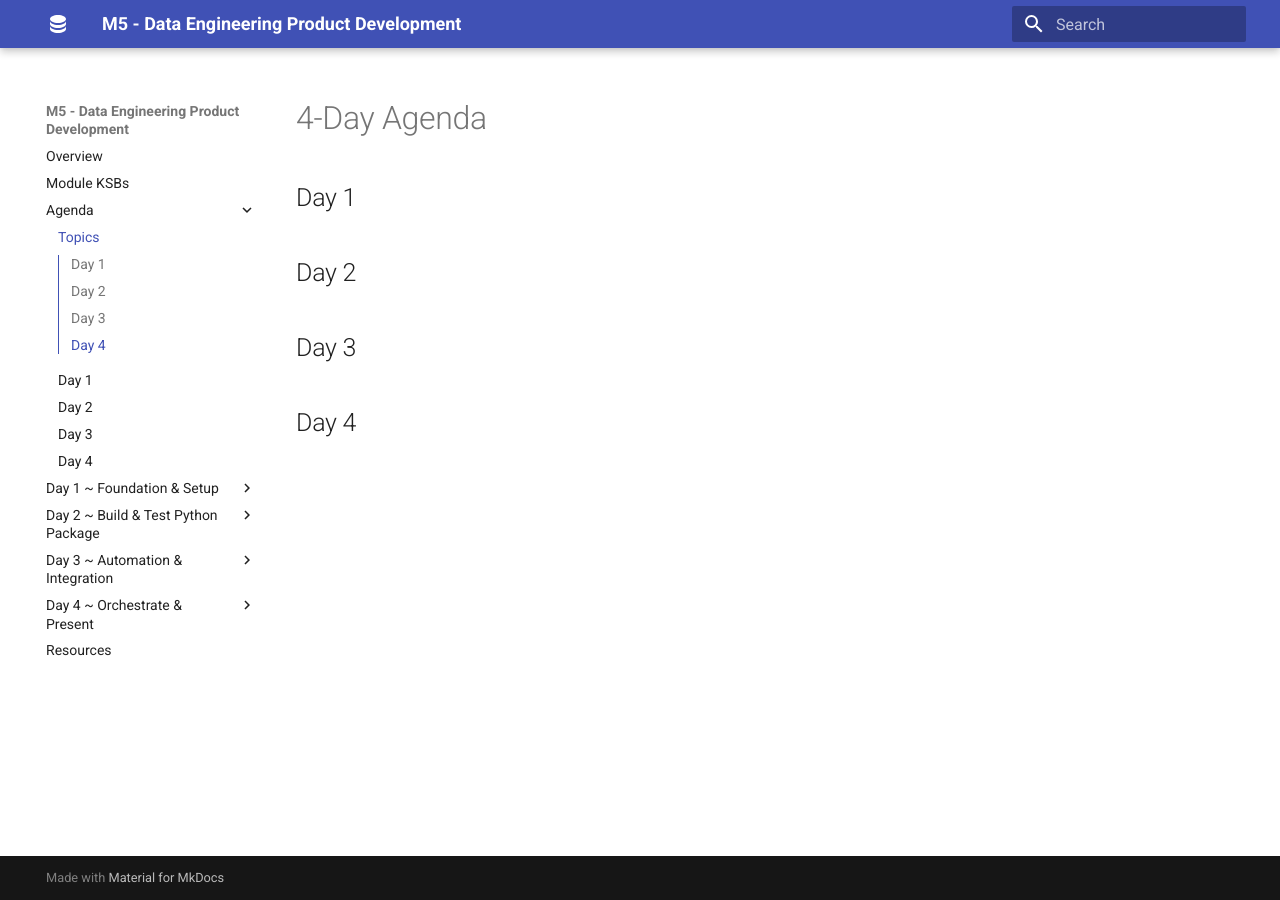
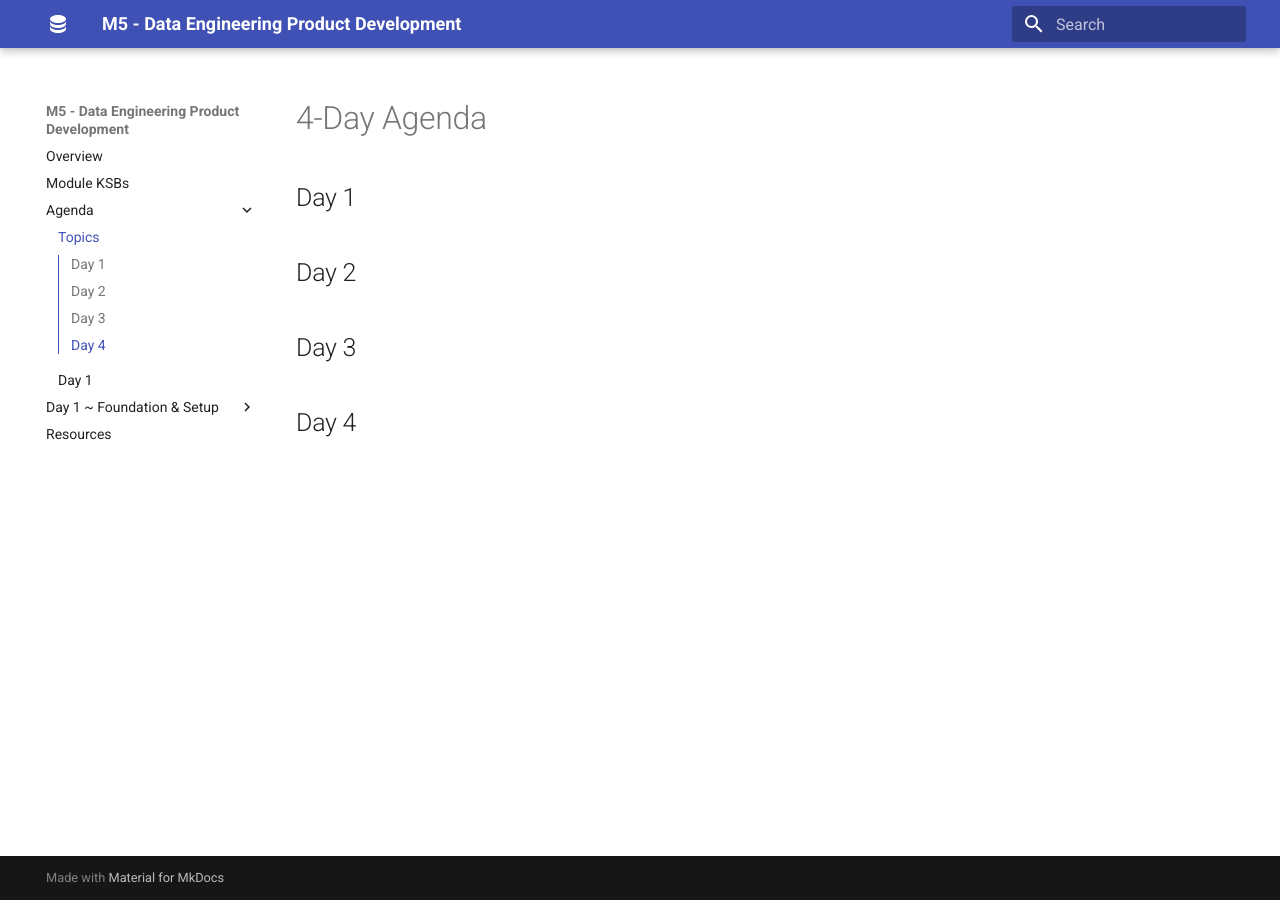
Before and after one commit to qaalabs/DE5M5, an MkDocs documentation site: the page built from docs/agenda/index.md, in a window 1280 px wide. Built offline with MkDocs 1.6.1 and Material for MkDocs 9.7.7, drawn with Linux system fonts in a browser that asks for light colours; some of the changed lines change nothing that is shown.

Commit message:
Auto commit by uthisha

```diff
--- a/mkdocs.yml
+++ b/mkdocs.yml
@@ -10,9 +10,6 @@ nav:
   - Agenda:
     - Topics: agenda/index.md
     - Day 1: agenda/day1.md
-    - Day 2: agenda/day2.md
-    - Day 3: agenda/day3.md
-    - Day 4: agenda/day4.md
 
   - "Day 1 ~ Foundation & Setup":
     - "Library Pipeline Scenario": day1/scenario.md
@@ -27,40 +24,6 @@ nav:
     - "Local development": day1/clone-repo.md
     - "Create local development env": day1/dev-environment.md
     - "Write first Python code": day1/write-code.md
-
-  - "Day 2 ~ Build & Test Python Package":
-    - "🌅 Welcome to Day 2 of DE5 Module 5": labs/21-setup.md
-    - "🖥️ VM Setup + LOD Setup": labs/22-python-setup.md
-    - "Run Commands to see Status": labs/23-yardstick.md
-    - "Explain function - Data Ingestion": day2/ingestion.md
-    - "Run Commands to see Status": labs/23-yardstick.md
-    - "Explain function - Data Cleaning": day2/cleaning.md
-    - "Write function - Data Cleaning": day2/cleaning-enhancements.md
-    - "Validation Function": day2/validation.md
-    - "Python Testing": day2/python-testing.md
-    - "Write unit tests": day2/cleaning-tests.md
-    - "Python Test Coverage": day2/coverage.md
-    - "Achieve 70% Coverage": day2/coverage-goal.md
-    - "Explain Linting": day2/linting.md
-    - "Fix All Linting Issues": day2/linting-fixes.md
-    - "Run Commands to see Status": labs/23-yardstick.md
-
-  - "Day 3 ~ Automation & Integration":
-    - "GitHub Actions": day3/github-actions.md
-    - "GitHub Actions ~ Trigger Workflow": day3/github-workflow.md
-    - "Explore GitHub History & Logs": day3/github-explore.md
-    - "Run the Pipeline Runner": day3/pipeline-runner.md
-    - "Create Database in SSMS": day3/ssms.md
-    - "Start the QA Fabric Playground": labs/31-fabric-setup.md
-    - "01 Create Fabric Lakehouse": labs/32-lakehouse.md
-    - "Run pipeline in MS Fabric": labs/33-library-pipeline.md
-    - "Create Gold Layer Table": labs/33-library-pipeline.md
-
-  - "Day 4 ~ Orchestrate & Present":
-    - "Start QA MS Fabric Platform": labs/41-fabric-setup.md
-    - "Lab: Run MS Fabric Pipeline": labs/42-fabric-pipeline.md
-    - "Lab: Build MkDocs Site": labs/43-mkdocs-site.md
-    - "Introduce Presentation Task": day4/presentations.md
 
   - Resources: resources.md
 
```
